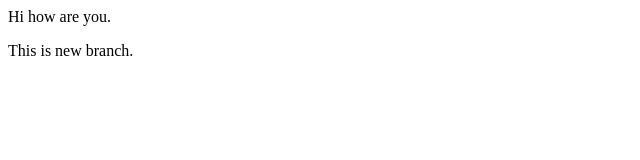
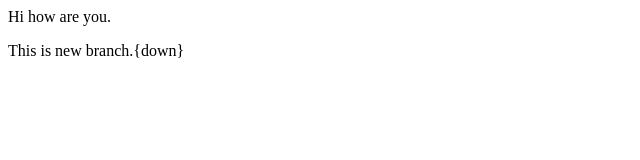
Before and after one commit to Manoj321207/localrepo, a plain HTML site: page index.html in a window 1280 px wide. Shown: the full height of the page, 0-640 px from the left. Drawn offline with Linux system fonts and the light colour scheme.

Commit message:
add down

```diff
--- a/index.html
+++ b/index.html
@@ -2,5 +2,5 @@
     Hi how are you.
 </p>
 <p>
-    This is new branch.
+    This is new branch.{down}
 </p>
```
